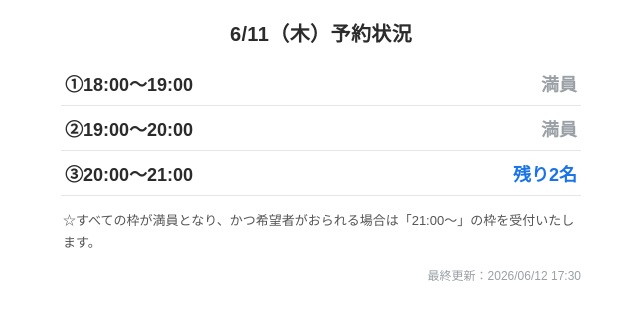
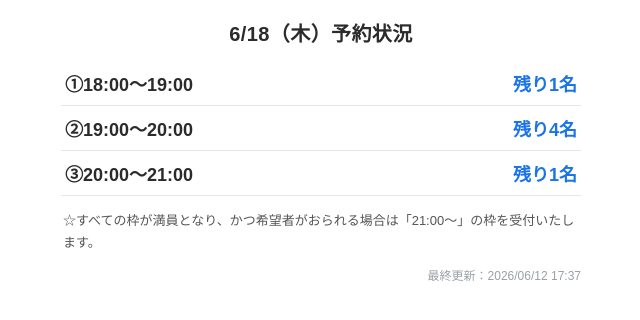
Before and after one commit to makotook0208/golflesson-yoyaku, a plain HTML site: page index.html in a window 1280 px wide. Shown: the whole page, without its empty margins (319-959 px from the left). Drawn offline with Linux system fonts and the light colour scheme.

Commit message:
Update status 6/18: ①残り1 ②残り4 ③残り1

```diff
--- a/index.html
+++ b/index.html
@@ -63,25 +63,25 @@
 <body>
   <div class="board">
     <!-- ▼▼ ここから下が更新対象 ▼▼ -->
-    <p class="date" data-field="date">6/11（木）予約状況</p>
+    <p class="date" data-field="date">6/18（木）予約状況</p>
 
     <div class="slot">
       <span class="time">①18:00〜19:00</span>
-      <span class="status full" data-slot="1">満員</span>
+      <span class="status open" data-slot="1">残り1名</span>
     </div>
     <div class="slot">
       <span class="time">②19:00〜20:00</span>
-      <span class="status full" data-slot="2">満員</span>
+      <span class="status open" data-slot="2">残り4名</span>
     </div>
     <div class="slot">
       <span class="time">③20:00〜21:00</span>
-      <span class="status open" data-slot="3">残り2名</span>
+      <span class="status open" data-slot="3">残り1名</span>
     </div>
 
     <p class="note" data-field="note">☆すべての枠が満員となり、かつ希望者がおられる場合は「21:00〜」の枠を受付いたします。</p>
     <!-- ▲▲ ここまでが更新対象 ▲▲ -->
 
-    <p class="updated">最終更新：2026/06/12 17:30</p>
+    <p class="updated">最終更新：2026/06/12 17:37</p>
   </div>
 </body>
 </html>
```
